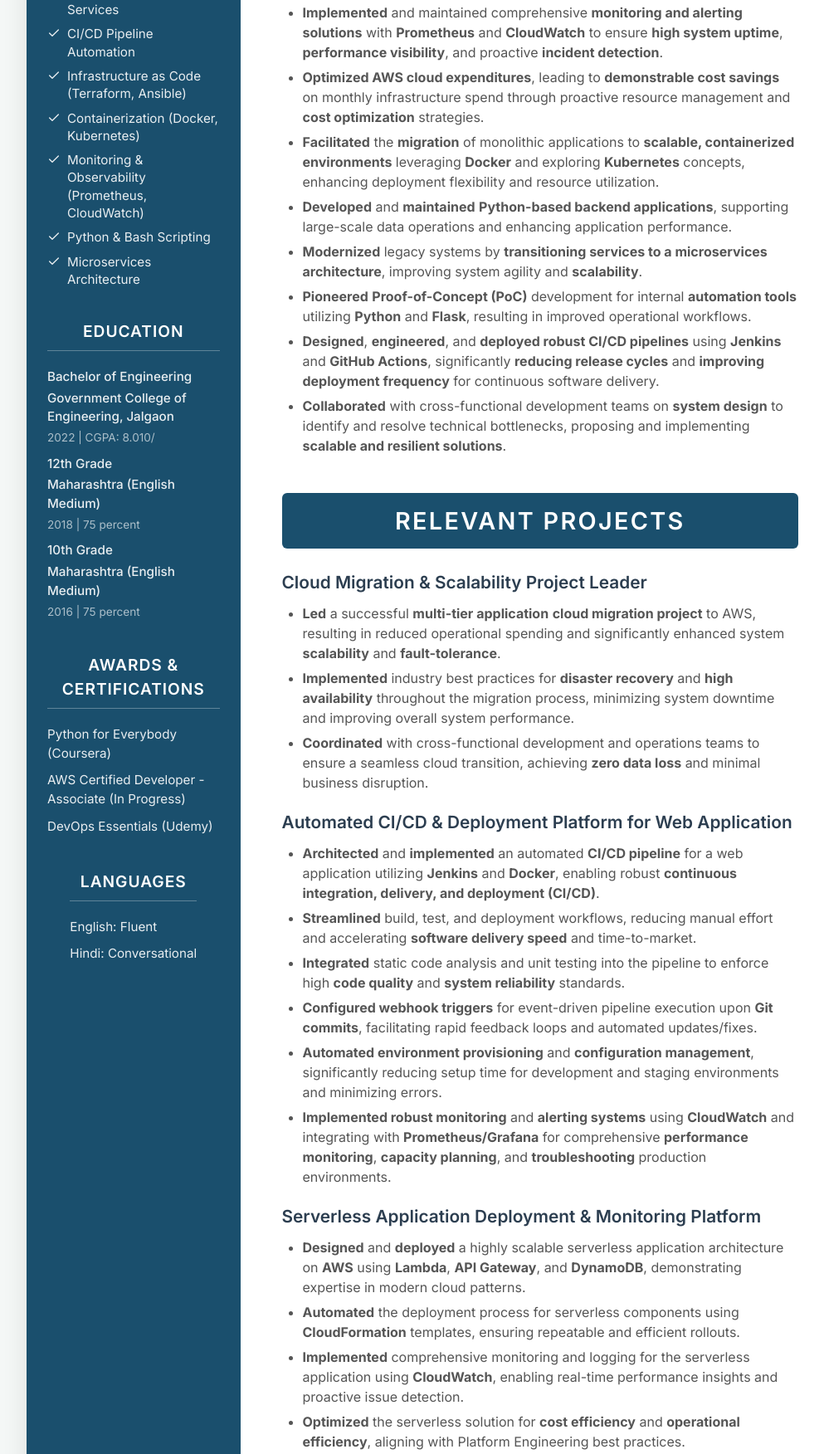
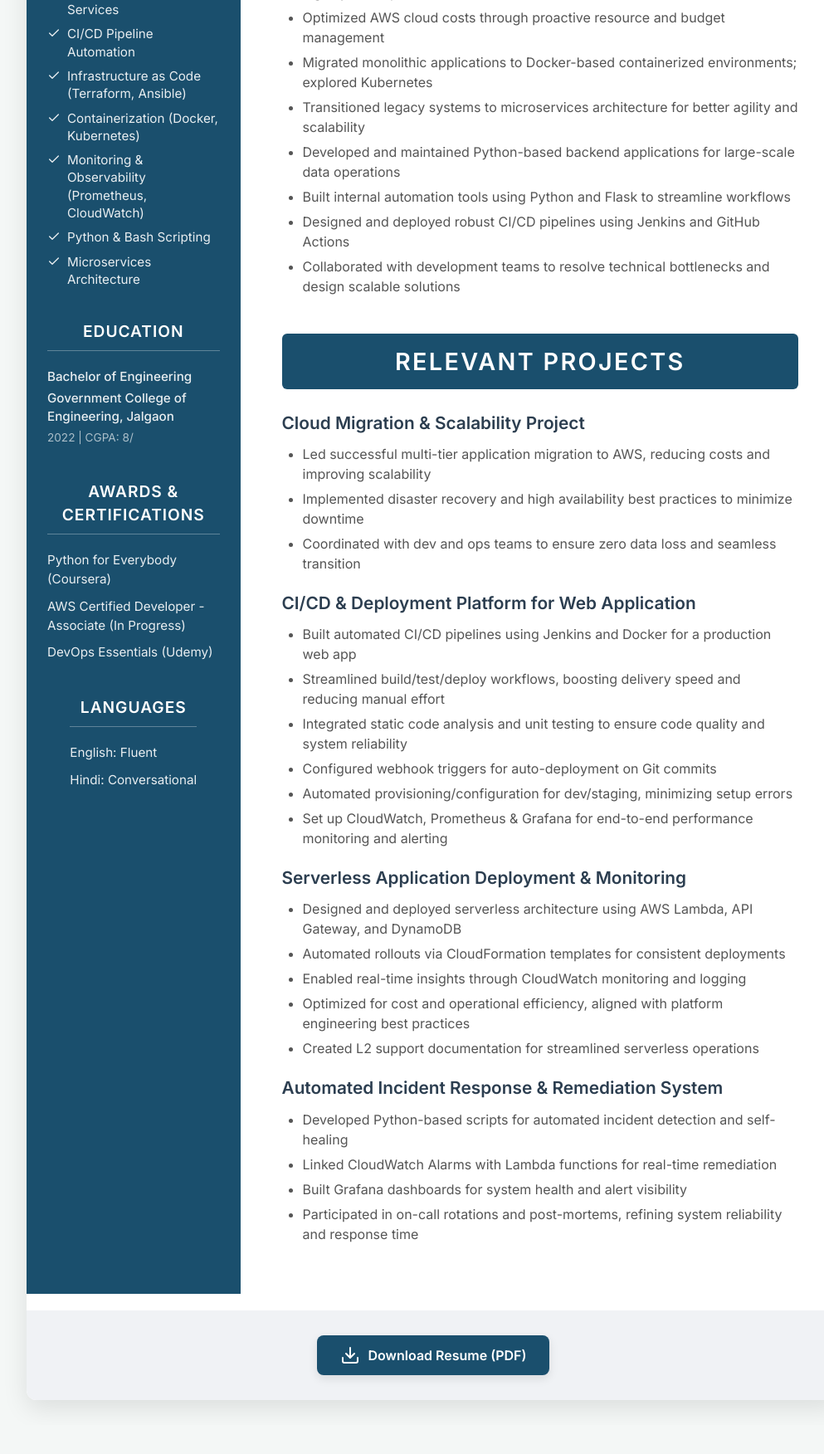
Before and after one commit to Aasim1234/DevResumePro.com, a plain HTML site: page index.html in a window 1280 px wide. Shown: the part 580-2332 px from the top of the page at 83% size, without its empty margins (118-1111 px from the left). After the commit the page ends 2297 px from the top, so only its background shows below. Drawn offline with nearby package versions, Linux system fonts and the light colour scheme.

Commit message:
Update index.html

```diff
--- a/index.html
+++ b/index.html
@@ -538,17 +538,7 @@
                         <li class="mb-4">
                             <h3 class="degree-title">Bachelor of Engineering</h3>
                             <p class="company-name">Government College of Engineering, Jalgaon</p>
-                            <p class="duration">2022 | CGPA: 8.010/</p>
-                        </li>
-                        <li class="mb-4">
-                            <h3 class="degree-title">12th Grade</h3>
-                            <p class="company-name">Maharashtra (English Medium)</p>
-                            <p class="duration">2018 | 75 percent</p>
-                        </li>
-                        <li class="mb-4">
-                            <h3 class="degree-title">10th Grade</h3>
-                            <p class="company-name">Maharashtra (English Medium)</p>
-                            <p class="duration">2016 | 75 percent</p>
+                            <p class="duration">2022 | CGPA: 8/</p>
                         </li>
                     </ul>
                 </div>
@@ -606,15 +596,15 @@
                         <p class="duration">Hyderabad | 2023 - 2024</p>
                         <div class="description">
                             <ul>
-                                <li><strong>Engineered</strong> and <strong>automated cloud infrastructure provisioning</strong> by developing <strong>Infrastructure as Code (IaC)</strong> using <strong>Terraform</strong> and <strong>Ansible</strong>, streamlining deployment processes and ensuring <strong>reproducible infrastructure</strong>.</li>
-                                <li><strong>Implemented</strong> and maintained comprehensive <strong>monitoring and alerting solutions</strong> with <strong>Prometheus</strong> and <strong>CloudWatch</strong> to ensure <strong>high system uptime</strong>, <strong>performance visibility</strong>, and proactive <strong>incident detection</strong>.</li>
-                                <li><strong>Optimized AWS cloud expenditures</strong>, leading to <strong>demonstrable cost savings</strong> on monthly infrastructure spend through proactive resource management and <strong>cost optimization</strong> strategies.</li>
-                                <li><strong>Facilitated</strong> the <strong>migration</strong> of monolithic applications to <strong>scalable, containerized environments</strong> leveraging <strong>Docker</strong> and exploring <strong>Kubernetes</strong> concepts, enhancing deployment flexibility and resource utilization.</li>
-                                <li><strong>Developed</strong> and <strong>maintained</strong> <strong>Python-based backend applications</strong>, supporting large-scale data operations and enhancing application performance.</li>
-                                <li><strong>Modernized</strong> legacy systems by <strong>transitioning services to a microservices architecture</strong>, improving system agility and <strong>scalability</strong>.</li>
-                                <li><strong>Pioneered</strong> <strong>Proof-of-Concept (PoC)</strong> development for internal <strong>automation tools</strong> utilizing <strong>Python</strong> and <strong>Flask</strong>, resulting in improved operational workflows.</li>
-                                <li><strong>Designed</strong>, <strong>engineered</strong>, and <strong>deployed robust CI/CD pipelines</strong> using <strong>Jenkins</strong> and <strong>GitHub Actions</strong>, significantly <strong>reducing release cycles</strong> and <strong>improving deployment frequency</strong> for continuous software delivery.</li>
-                                <li><strong>Collaborated</strong> with cross-functional development teams on <strong>system design</strong> to identify and resolve technical bottlenecks, proposing and implementing <strong>scalable and resilient solutions</strong>.</li>
+                                <li>Automated cloud infrastructure provisioning using Terraform and Ansible</li>
+                                <li>Implemented monitoring and alerting with Prometheus and CloudWatch for high system uptime</li>
+                                <li>Optimized AWS cloud costs through proactive resource and budget management</li>
+                                <li>Migrated monolithic applications to Docker-based containerized environments; explored Kubernetes</li>
+                                <li>Transitioned legacy systems to microservices architecture for better agility and scalability</li>
+                                <li>Developed and maintained Python-based backend applications for large-scale data operations</li>
+                                <li>Built internal automation tools using Python and Flask to streamline workflows</li>
+                                <li>Designed and deployed robust CI/CD pipelines using Jenkins and GitHub Actions</li>
+                                <li>Collaborated with development teams to resolve technical bottlenecks and design scalable solutions</li>
                             </ul>
                         </div>
                     </div>
@@ -623,53 +613,53 @@
                 <!-- Projects Section (renamed to Relevant Projects) -->
                 <div>
                     <h2 class="main-section-title">Relevant Projects</h2>
-                    <!-- Project 1: Cloud Migration Project Leader -->
+                    <!-- Project 1: Cloud Migration & Scalability Project -->
                     <div class="mb-6">
-                        <h3 class="job-title">Cloud Migration & Scalability Project Leader</h3>
+                        <h3 class="job-title">Cloud Migration & Scalability Project</h3>
                         <div class="description">
                             <ul>
-                                <li><strong>Led</strong> a successful <strong>multi-tier application</strong> <strong>cloud migration project</strong> to AWS, resulting in reduced operational spending and significantly enhanced system <strong>scalability</strong> and <strong>fault-tolerance</strong>.</li>
-                                <li><strong>Implemented</strong> industry best practices for <strong>disaster recovery</strong> and <strong>high availability</strong> throughout the migration process, minimizing system downtime and improving overall system performance.</li>
-                                <li><strong>Coordinated</strong> with cross-functional development and operations teams to ensure a seamless cloud transition, achieving <strong>zero data loss</strong> and minimal business disruption.</li>
+                                <li>Led successful multi-tier application migration to AWS, reducing costs and improving scalability</li>
+                                <li>Implemented disaster recovery and high availability best practices to minimize downtime</li>
+                                <li>Coordinated with dev and ops teams to ensure zero data loss and seamless transition</li>
                             </ul>
                         </div>
                     </div>
-                    <!-- Project 2: Automated CI/CD Pipeline for Web Application -->
+                    <!-- Project 2: CI/CD & Deployment Platform for Web Application -->
                     <div class="mb-6">
-                        <h3 class="job-title">Automated CI/CD & Deployment Platform for Web Application</h3>
+                        <h3 class="job-title">CI/CD & Deployment Platform for Web Application</h3>
                         <div class="description">
                             <ul>
-                            <li><strong>Architected</strong> and <strong>implemented</strong> an automated <strong>CI/CD pipeline</strong> for a web application utilizing <strong>Jenkins</strong> and <strong>Docker</strong>, enabling robust <strong>continuous integration, delivery, and deployment (CI/CD)</strong>.</li>
-                            <li><strong>Streamlined</strong> build, test, and deployment workflows, reducing manual effort and accelerating <strong>software delivery speed</strong> and time-to-market.</li>
-                            <li><strong>Integrated</strong> static code analysis and unit testing into the pipeline to enforce high <strong>code quality</strong> and <strong>system reliability</strong> standards.</li>
-                            <li><strong>Configured webhook triggers</strong> for event-driven pipeline execution upon <strong>Git commits</strong>, facilitating rapid feedback loops and automated updates/fixes.</li>
-                            <li><strong>Automated environment provisioning</strong> and <strong>configuration management</strong>, significantly reducing setup time for development and staging environments and minimizing errors.</li>
-                            <li><strong>Implemented robust monitoring</strong> and <strong>alerting systems</strong> using <strong>CloudWatch</strong> and integrating with <strong>Prometheus/Grafana</strong> for comprehensive <strong>performance monitoring</strong>, <strong>capacity planning</strong>, and <strong>troubleshooting</strong> production environments.</li>
+                                <li>Built automated CI/CD pipelines using Jenkins and Docker for a production web app</li>
+                                <li>Streamlined build/test/deploy workflows, boosting delivery speed and reducing manual effort</li>
+                                <li>Integrated static code analysis and unit testing to ensure code quality and system reliability</li>
+                                <li>Configured webhook triggers for auto-deployment on Git commits</li>
+                                <li>Automated provisioning/configuration for dev/staging, minimizing setup errors</li>
+                                <li>Set up CloudWatch, Prometheus & Grafana for end-to-end performance monitoring and alerting</li>
                             </ul>
                         </div>
                     </div>
-                    <!-- Project 4: Serverless Application Deployment & Monitoring Platform -->
+                    <!-- Project 3: Serverless Application Deployment & Monitoring -->
                     <div class="mb-6">
-                        <h3 class="job-title">Serverless Application Deployment & Monitoring Platform</h3>
+                        <h3 class="job-title">Serverless Application Deployment & Monitoring</h3>
                         <div class="description">
                             <ul>
-                                <li><strong>Designed</strong> and <strong>deployed</strong> a highly scalable serverless application architecture on <strong>AWS</strong> using <strong>Lambda</strong>, <strong>API Gateway</strong>, and <strong>DynamoDB</strong>, demonstrating expertise in modern cloud patterns.</li>
-                                <li><strong>Automated</strong> the deployment process for serverless components using <strong>CloudFormation</strong> templates, ensuring repeatable and efficient rollouts.</li>
-                                <li><strong>Implemented</strong> comprehensive monitoring and logging for the serverless application using <strong>CloudWatch</strong>, enabling real-time performance insights and proactive issue detection.</li>
-                                <li><strong>Optimized</strong> the serverless solution for <strong>cost efficiency</strong> and <strong>operational efficiency</strong>, aligning with Platform Engineering best practices.</li>
-                                <li><strong>Developed L2 support</strong> documentation and procedures for serverless operations.</li>
+                                <li>Designed and deployed serverless architecture using AWS Lambda, API Gateway, and DynamoDB</li>
+                                <li>Automated rollouts via CloudFormation templates for consistent deployments</li>
+                                <li>Enabled real-time insights through CloudWatch monitoring and logging</li>
+                                <li>Optimized for cost and operational efficiency, aligned with platform engineering best practices</li>
+                                <li>Created L2 support documentation for streamlined serverless operations</li>
                             </ul>
                         </div>
                     </div>
-                    <!-- Project 5: Automated Incident Response & Remediation System (SRE Focus) -->
+                    <!-- Project 4: Automated Incident Response & Remediation System -->
                     <div class="mb-6">
                         <h3 class="job-title">Automated Incident Response & Remediation System</h3>
                         <div class="description">
                             <ul>
-                                <li><strong>Developed</strong> and <strong>implemented automated scripts</strong> (Python) for <strong>incident detection</strong> and <strong>self-healing remediation</strong> of common system issues, significantly reducing manual intervention and improving <strong>MTTR (Mean Time To Recovery)</strong>.</li>
-                                <li><strong>Integrated</strong> <strong>CloudWatch Alarms</strong> with custom <strong>AWS Lambda</strong> functions to trigger automated alerts and execute pre-defined remediation actions.</li>
-                                <li><strong>Created</strong> and maintained <strong>Grafana dashboards</strong> for visualizing system health metrics and <strong>alerts</strong>, facilitating rapid <strong>troubleshooting</strong> and <strong>root cause analysis</strong>.</li>
-                                <li><strong>Participated</strong> in <strong>on-call support</strong> rotations and <strong>post-mortems</strong> to continuously refine automated responses and enhance overall system <strong>reliability</strong> and <strong>resilience</strong>.</li>
+                                <li>Developed Python-based scripts for automated incident detection and self-healing</li>
+                                <li>Linked CloudWatch Alarms with Lambda functions for real-time remediation</li>
+                                <li>Built Grafana dashboards for system health and alert visibility</li>
+                                <li>Participated in on-call rotations and post-mortems, refining system reliability and response time</li>
                             </ul>
                         </div>
                     </div>
```
Lines whose indentation alone changed are shown as unchanged.
